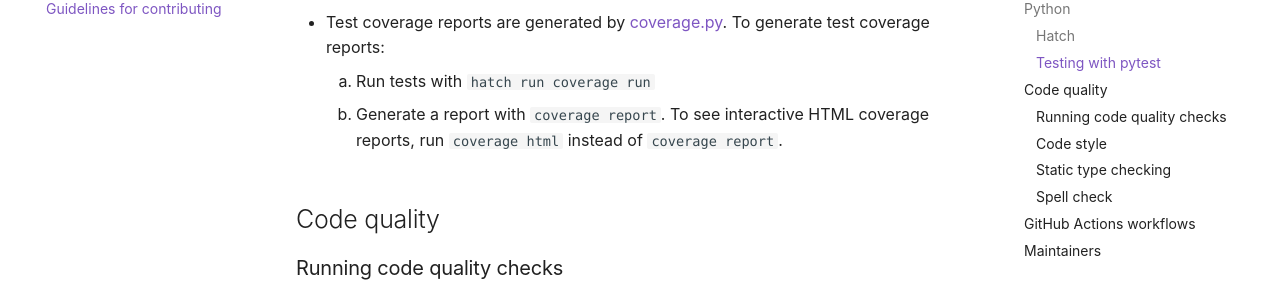
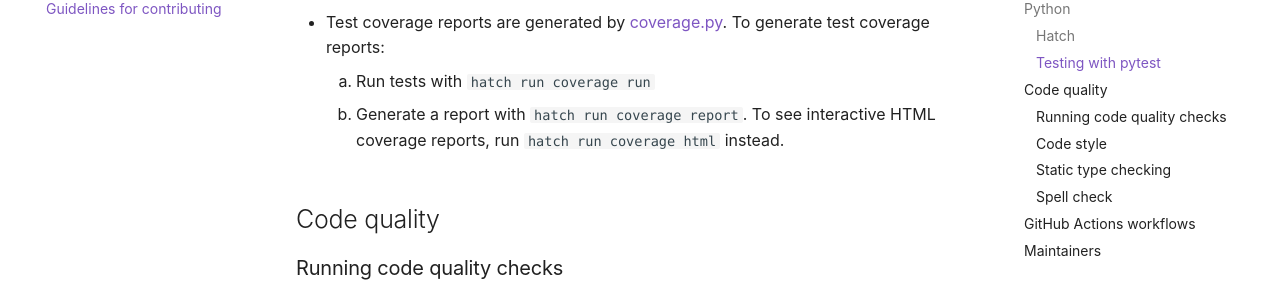
Before and after one commit to br3ndonland/crp, an MkDocs documentation site: the page built from docs/contributing.md, in a window 1280 px wide and 900 px high, scrolled down 1883 px. Shown: the part 153-450 px from the top of the window. Built offline with MkDocs 1.6.1 and Material for MkDocs 9.7.7, drawn with Linux system fonts in a browser that asks for light colours; comment, search, counter and statistics services are not loaded.

Commit message:
Use Hatch commands consistently in testing docs

```diff
--- a/docs/contributing.md
+++ b/docs/contributing.md
@@ -66,7 +66,7 @@ export HATCH_ENV_TYPE_VIRTUAL_PATH=.venv  # install virtualenvs into .venv
 - Run tests with pytest and [coverage.py](https://github.com/nedbat/coveragepy) with `hatch run coverage run`.
 - Test coverage reports are generated by [coverage.py](https://github.com/nedbat/coveragepy). To generate test coverage reports:
     1. Run tests with `hatch run coverage run`
-    2. Generate a report with `coverage report`. To see interactive HTML coverage reports, run `coverage html` instead of `coverage report`.
+    2. Generate a report with `hatch run coverage report`. To see interactive HTML coverage reports, run `hatch run coverage html` instead.
 
 ## Code quality
 
```
